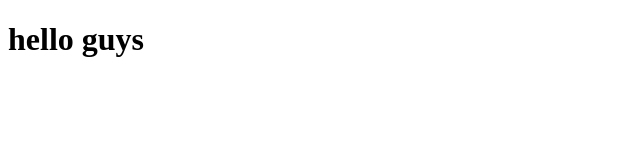
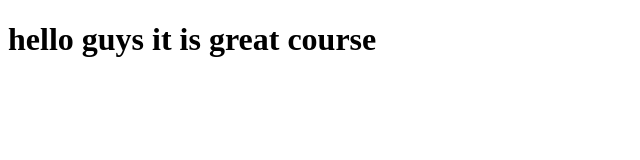
Before and after one commit to khalidzj/khalidZJ, a plain HTML site: page site/index.html in a window 1280 px wide. Shown: the whole page, without its empty margins (0-640 px from the left). Drawn offline with Linux system fonts and the light colour scheme.

Commit message:
finally worked

```diff
--- a/site/index.html
+++ b/site/index.html
@@ -4,6 +4,6 @@
 	<title>hello guys</title>
 </head>
 <body>
-<h1>hello guys</h1>
+<h1>hello guys it is great course</h1>
 </body>
 </html>
```
